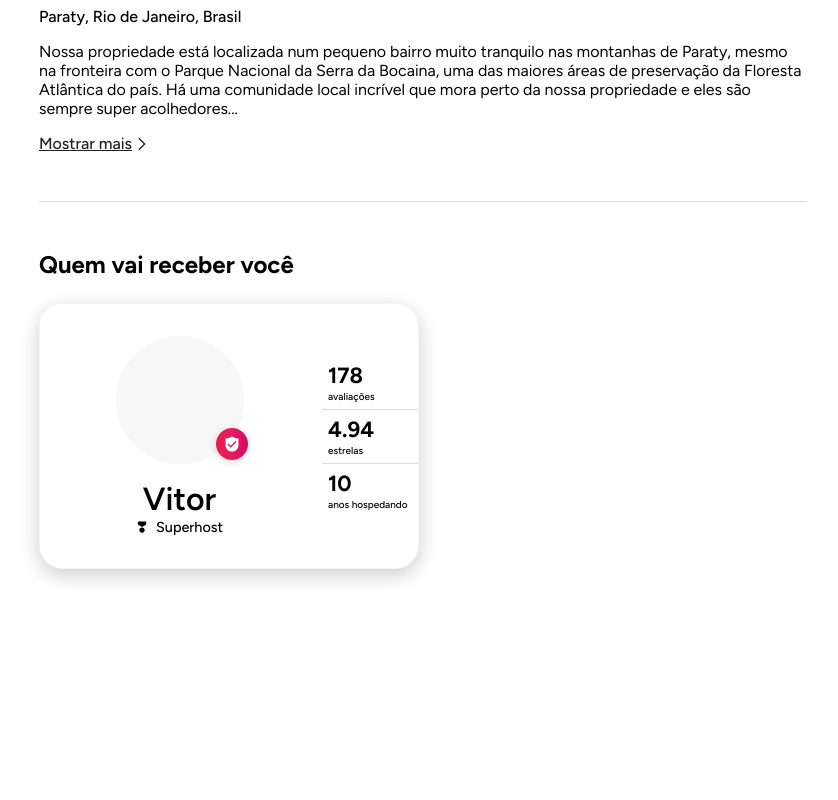
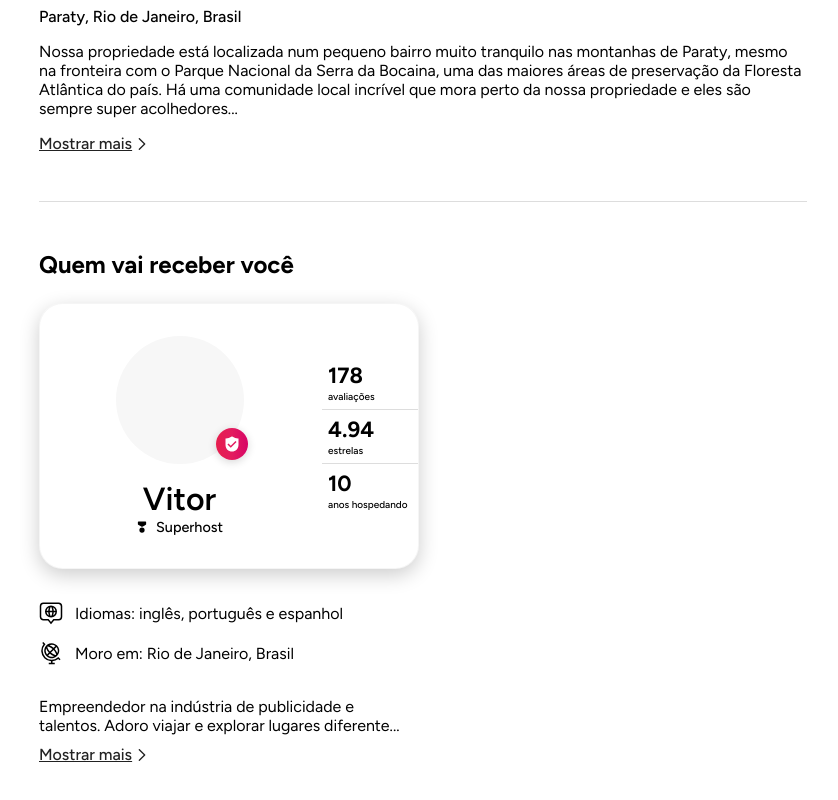
Before and after one commit to vitor-chaves-lima/fiap-frontend-airbnb-checkpoint-1, a plain HTML site: page src/pages/index.html in a window 1280 px wide. Shown: the part 4523-5323 px from the top of the page, without its empty margins (217-1055 px from the left). Before the commit the page ends 5140 px from the top, so only its background shows below. Drawn offline with Linux system fonts and the light colour scheme.

Commit message:
Adicionando componente about do host

```diff
--- a/public/css/styles.css
+++ b/public/css/styles.css
@@ -1190,3 +1190,51 @@ main .title-wrapper {
 .host .left .card .host-data .data p {
   font-size: 0.625rem;
 }
+
+.host .left .about {
+  display: flex;
+  flex-direction: column;
+}
+
+.host .left .about svg {
+  display: block;
+  height: 24px;
+  width: 24px;
+  fill: currentcolor;
+}
+
+.host .left .about > div {
+  display: flex;
+  align-items: center;
+  gap: 12px;
+  font-size: 1rem;
+}
+
+.host .left .about > div:first-of-type {
+  margin-bottom: 16px;
+}
+
+.host .left .about > p {
+  margin-top: 32px;
+  margin-bottom: 10px;
+}
+
+.host .left .about a {
+  color: #222222;
+  display: flex;
+  align-items: center;
+  gap: 4px;
+}
+
+.host .left .about a span {
+  text-decoration: underline;
+  font-weight: 500;
+  font-size: 1rem;
+}
+
+.host .left .about a svg {
+  height: 12px;
+  width: 12px;
+  display: block;
+  fill: currentcolor;
+}
--- a/src/pages/index.html
+++ b/src/pages/index.html
@@ -1201,6 +1201,50 @@
                   </div>
                 </div>
               </div>
+
+              <div class="about">
+                <div>
+                  <svg
+                    xmlns="http://www.w3.org/2000/svg"
+                    aria-hidden="true"
+                    viewBox="0 0 32 32"
+                  >
+                    <path
+                      d="M26 2a5 5 0 0 1 5 4.78V21a5 5 0 0 1-4.78 5h-6.06L16 31.08 11.84 26H6a5 5 0 0 1-4.98-4.56L1 21.22V7a5 5 0 0 1 4.78-5zm0 2H6a3 3 0 0 0-3 2.82V21a3 3 0 0 0 2.82 3h6.98l3.2 3.92L19.2 24H26a3 3 0 0 0 3-2.82V7a3 3 0 0 0-2.82-3zM16 6a8.02 8.02 0 0 1 8 8.03A8 8 0 0 1 16.23 22h-.25A8 8 0 0 1 8 14.24v-.25A8 8 0 0 1 16 6m1.68 9h-3.37c.11 1.45.43 2.76.79 3.68l.09.22.13.3c.23.45.45.74.62.8H16c.33 0 .85-.94 1.23-2.34l.11-.44c.16-.67.29-1.42.34-2.22m4.24 0h-2.23c-.1 1.6-.42 3.12-.92 4.32a6 6 0 0 0 3.1-4.07zm-9.61 0h-2.23a6 6 0 0 0 3.14 4.32c-.5-1.2-.82-2.71-.91-4.32m.92-6.32-.13.07A6 6 0 0 0 10.08 13h2.23c.1-1.61.42-3.12.91-4.32zM16 8h-.05c-.27.08-.64.7-.97 1.65l-.13.4a14 14 0 0 0-.54 2.95h3.37c-.19-2.66-1.1-4.85-1.63-5zm2.78.69.02.05c.48 1.19.8 2.68.9 4.26h2.21A6.02 6.02 0 0 0 19 8.8l-.22-.12z"
+                    />
+                  </svg>
+
+                  <p>Idiomas: inglês, português e espanhol</p>
+                </div>
+
+                <div>
+                  <svg
+                    xmlns="http://www.w3.org/2000/svg"
+                    aria-hidden="true"
+                    viewBox="0 0 32 32"
+                  >
+                    <path
+                      d="m5.7 1.3 3 3-.66.72a12 12 0 0 0 16.95 16.94l.72-.67 3 3-1.42 1.42-1.67-1.68A13.94 13.94 0 0 1 18 26.96V29h3v2h-8v-2h3v-2.04a13.95 13.95 0 0 1-8.92-4.08 14 14 0 0 1-1.11-18.5L4.29 2.71zm18.18 4.44.21.21.21.22a10 10 0 1 1-.64-.63zm-9.34 11.13-2.45 2.45a8 8 0 0 0 8.04 1.05 16.7 16.7 0 0 1-5.59-3.5m4.91-4.91-3.5 3.5c2.85 2.54 6.08 3.82 6.7 3.2.63-.61-.66-3.85-3.2-6.7m-9.81-2.1-.08.19a8 8 0 0 0 1.12 7.86l2.45-2.45a16.7 16.7 0 0 1-3.5-5.6zM23.32 8.1l-2.45 2.44a16.7 16.7 0 0 1 3.5 5.6 8 8 0 0 0-1.05-8.05zm-11.98-.76c-.62.62.66 3.86 3.2 6.7l3.5-3.5c-2.85-2.54-6.07-3.82-6.7-3.2m2.54-1.7c1.75.59 3.75 1.83 5.58 3.49l2.44-2.45a8.03 8.03 0 0 0-8.02-1.04"
+                    />
+                  </svg>
+
+                  <p>Moro em: Rio de Janeiro, Brasil</p>
+                </div>
+
+                <p>
+                  Empreendedor na indústria de publicidade e talentos. Adoro
+                  viajar e explorar lugares diferente...
+                </p>
+
+                <a href="#">
+                  <span>Mostrar mais</span>
+                  <svg aria-hidden="true" viewBox="0 0 18 18">
+                    <path
+                      fill-rule="evenodd"
+                      d="M4.29 1.71A1 1 0 1 1 5.71.3l8 8a1 1 0 0 1 0 1.41l-8 8a1 1 0 1 1-1.42-1.41l7.29-7.29z"
+                    /></svg
+                ></a>
+              </div>
             </div>
           </div>
         </section>
```
